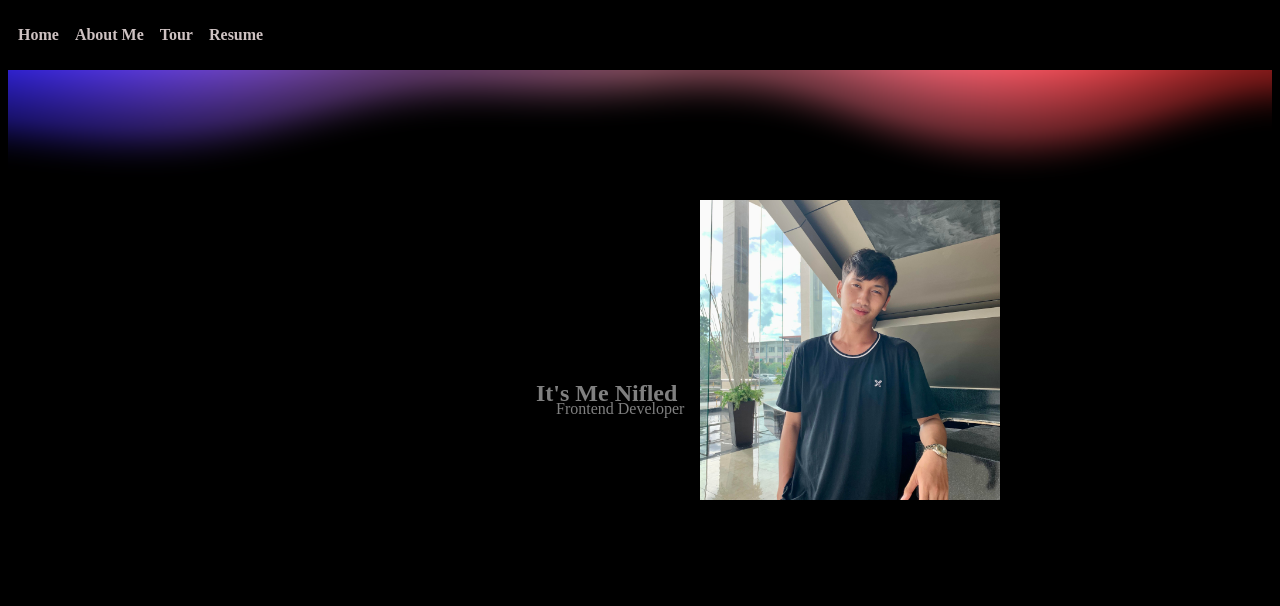
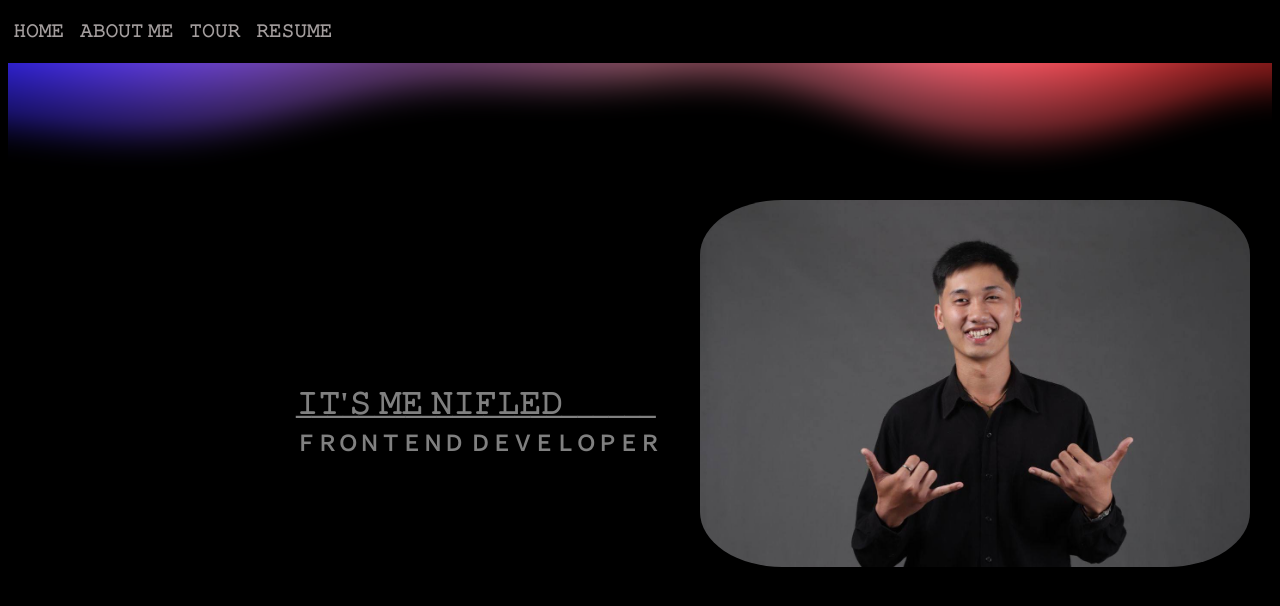
Before and after one commit to Nfldd/sespene-portfolio, a React (Vite) app: page / in a window 1280 px wide. Shown: the top 606 px of the page. Built offline with nearby package versions, Linux system fonts and the light colour scheme; the HTML template or start-up script is replaced by a standard one.

Commit message:
updated my website, made some changes

```diff
--- a/package.json
+++ b/package.json
@@ -10,6 +10,7 @@
     "preview": "vite preview"
   },
   "dependencies": {
+    "lucide-react": "^0.479.0",
     "ogl": "^1.0.11",
     "react": "^18.3.1",
     "react-dom": "^18.3.1",
--- a/src/App.jsx
+++ b/src/App.jsx
@@ -1,6 +1,6 @@
 import React from "react";
 import Hero from './Hero.jsx'
-import Navbar from './Navbar.jsx'
+import Navbar from './navbar.jsx'
 import Home from "./Home.jsx";
 import AboutMe from "./AboutMe.jsx";
 import Tour from "./Tour.jsx";
--- a/src/Hero.jsx
+++ b/src/Hero.jsx
@@ -6,9 +6,9 @@ function Hero (){
     <section className="Hero-section">
     <div className="container">
       <div className="text-container">
-      <h1>It's Me Nifled</h1>
-      <p>Frontend Developer</p>
-
+      <h1>𝙸𝚃'𝚂 𝙼𝙴 𝙽𝙸𝙵𝙻𝙴𝙳</h1>
+      <h1>_______________________</h1>
+      <p>ＦＲＯＮＴＥＮＤ ＤＥＶＥＬＯＰＥＲ</p>
       </div>
       <div className="hero-image">
         <img src={meImages} alt="life's Motto"/>
--- a/src/Navbar.jsx
+++ b/src/Navbar.jsx
@@ -5,15 +5,14 @@ export const Navbar = () => {
   const [isOpen, setIsOpen] = useState(false);
 
   return (
+
     <nav className="navbar_side">
     <ul className="navbar_menu">
-          <Link to='/'className="nav-link">Home</Link>
-          <Link to='/about' className="nav-link">About Me</Link>
-          <Link to='/tour' className="nav-link">Tour</Link>
-          <Link to='/resume' className="nav-link">Resume</Link>
+          <Link to='/'className="nav-link">𝙷𝙾𝙼𝙴</Link>
+          <Link to='/about' className="nav-link">𝙰𝙱𝙾𝚄𝚃 𝙼𝙴</Link>
+          <Link to='/tour' className="nav-link">𝚃𝙾𝚄𝚁</Link>
+          <Link to='/resume' className="nav-link">𝚁𝙴𝚂𝚄𝙼𝙴</Link>
     </ul>
-
-
     </nav>
 
   );
--- a/src/index.css
+++ b/src/index.css
@@ -6,22 +6,29 @@
 }
 
 .hero-image, img {
-  width: 300px;
+  width: 550px;
   position: absolute;
   top: 100px;
   left: 350px;
+  border-radius: 15%;
+
 }
 
 .text-container, h1 {
   position: absolute;
+  font-size: 170%;
   top: 150px;
-  left: 230px;
+  left: -10px;
+  font-weight:bold;
 }
+
 
 .text-container, p {
   position: absolute;
-  top: 174px;
-  left: 250px;
+  top: 195px;
+  left: -11px;
+  font-size:115%;
+  font-weight: bold;
 }
 
 .text-container, button {
@@ -36,7 +43,8 @@
   text-decoration: none;
   position: relative;
   font-weight: 600;
-  color: rgb(206, 194, 194);
+  font-size: large;
+  color: rgb(164, 158, 158);
   transition: color 0.3s ease-in-out;
   cursor: pointer;
 }
@@ -65,7 +73,7 @@
   display: flex;
   flex-direction: row;
   gap: 1rem;
-  padding: 10px;
+  padding: 5px;
 }
 
 /* Responsive Design */
@@ -85,7 +93,7 @@
   }
 
   .navbar_menu {
-    flex-direction: column;
+    flex-direction: row;
     align-items: center;
   }
 }
```
Also changed, not shown: src/images/me.jpg, 1 other file (tests, documents, lock files or other folders).
